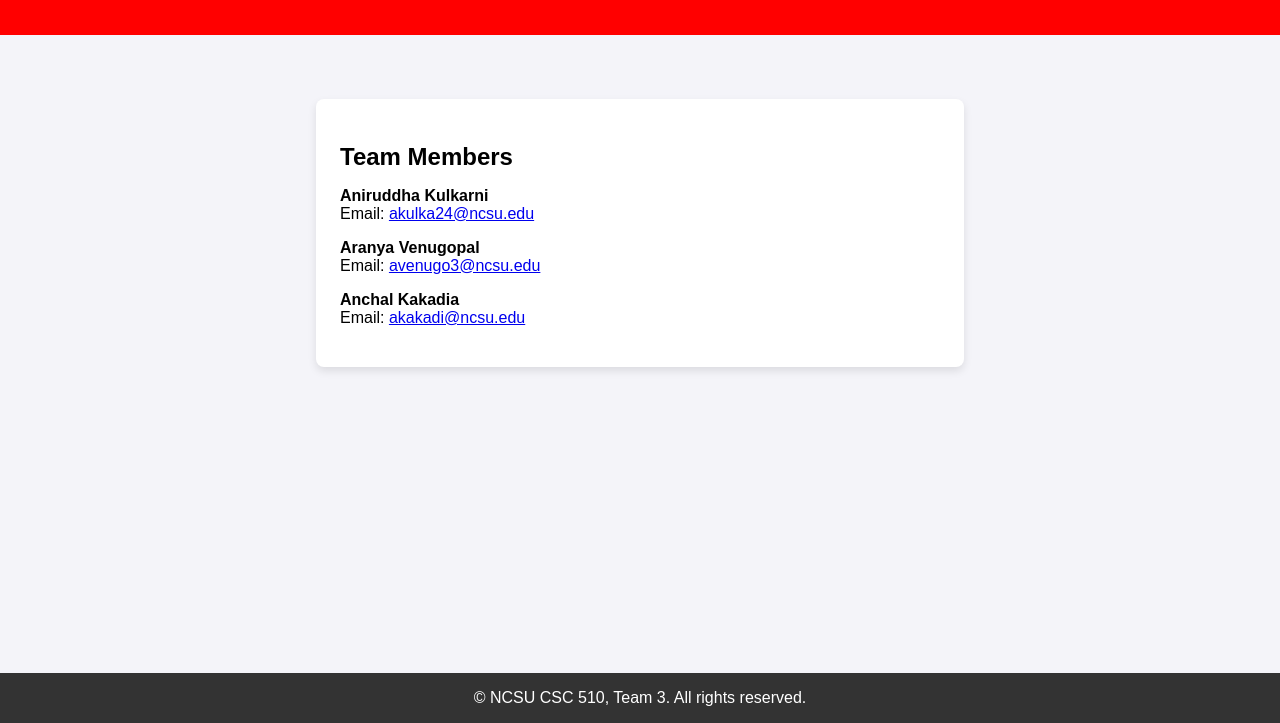
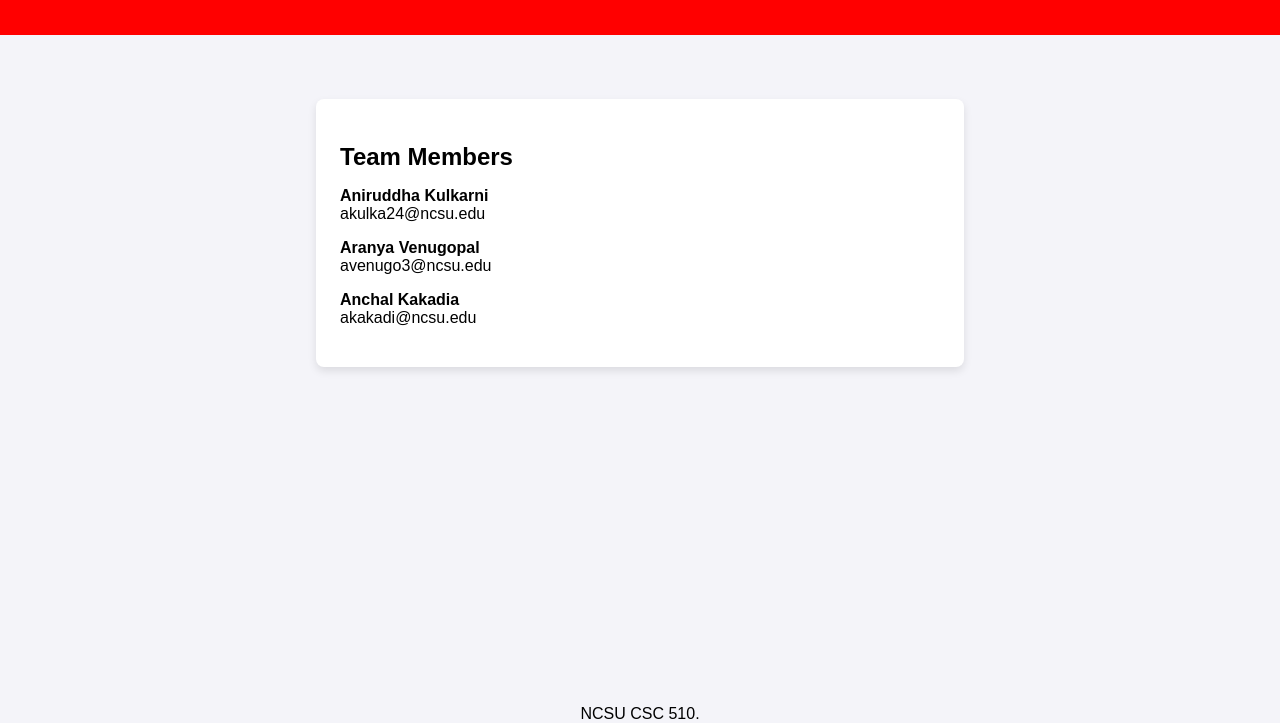
Before and after one commit to ncsu-csc-510/git-homework2, a plain HTML site: page index.html in a window 1280 px wide. Shown: the part 77-800 px from the top of the page. Drawn offline with Linux system fonts and the light colour scheme.

Commit message:
Accidentally solved future issues. Making changes to satisfy Task 2 ONLY

```diff
--- a/index.html
+++ b/index.html
@@ -22,10 +22,7 @@
             text-align: center;
         }
         footer {
-            background-color: #333;
-            color: white;
             text-align: center;
-            padding: 1rem 0;
             position: fixed;
             width: 100%;
             bottom: 0;
@@ -56,20 +53,20 @@
             <h2>Team Members</h2>
             <div class="member">
                 <strong>Aniruddha Kulkarni</strong><br>
-                Email: <a href="mailto:akulka24@ncsu.edu">akulka24@ncsu.edu</a>
+                akulka24@ncsu.edu
             </div>
             <div class="member">
                 <strong>Aranya Venugopal</strong><br>
-                Email: <a href="mailto:avenugo3@ncsu.edu">avenugo3@ncsu.edu</a>
+                avenugo3@ncsu.edu
             </div>
             <div class="member">
                 <strong>Anchal Kakadia</strong><br>
-                Email: <a href="mailto:akakadi@ncsu.edu">akakadi@ncsu.edu</a>
+                akakadi@ncsu.edu
             </div>
         </div>
     </main>
     <footer>
-        &copy; NCSU CSC 510, Team 3. All rights reserved.
+        NCSU CSC 510.
     </footer>
 </body>
 </html>
```
